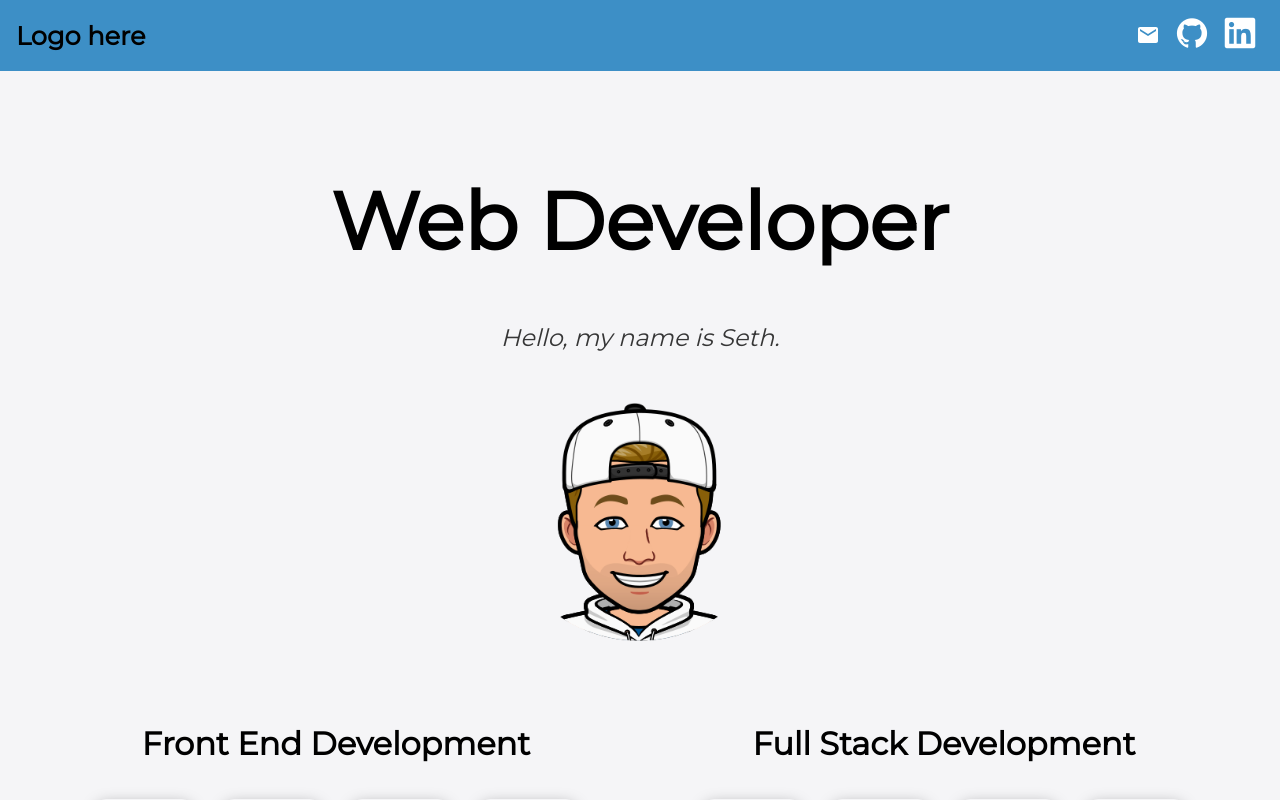
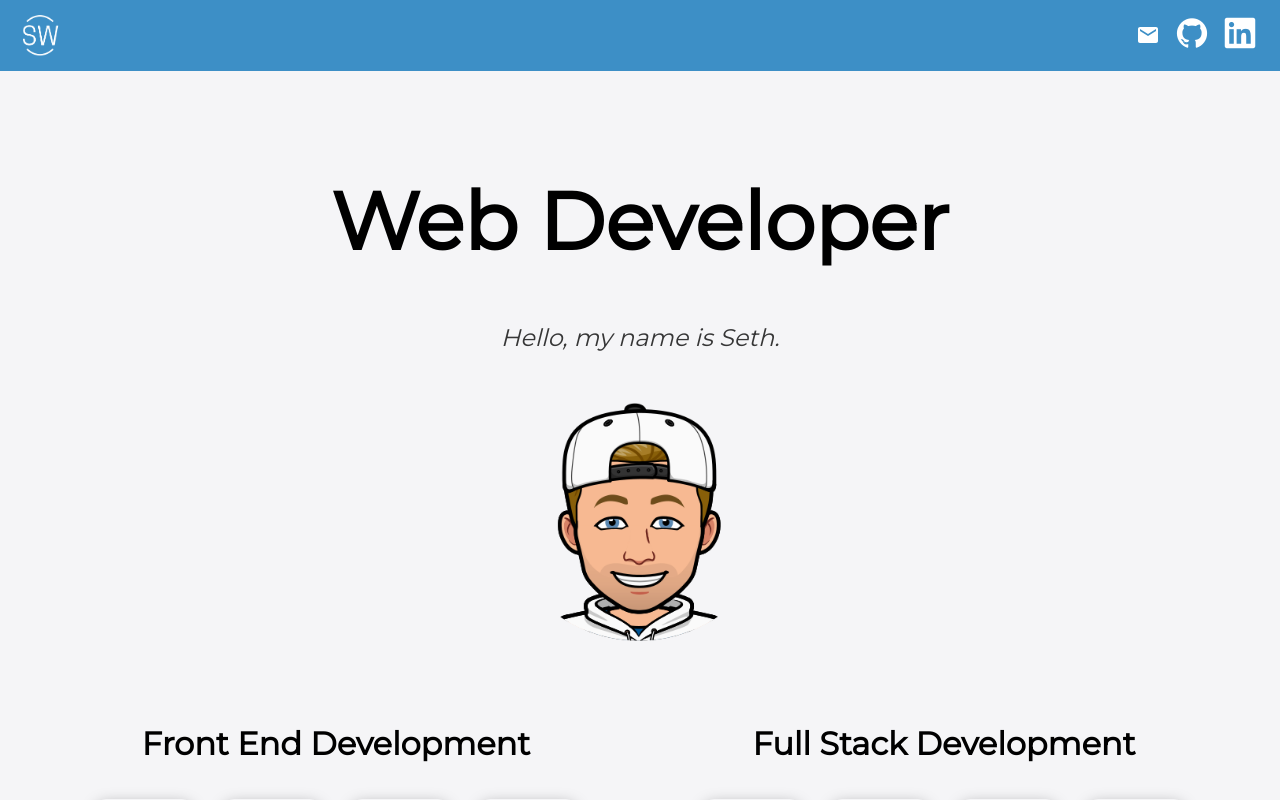
Before and after one commit to slwooten/portfolio-slw, a React (Create React App) app: page / in a window 1280 px wide. Shown: the top 800 px of the page. Built offline with nearby package versions, Linux system fonts and the light colour scheme.

Commit message:
added logo

```diff
--- a/src/components/Header/header.css
+++ b/src/components/Header/header.css
@@ -19,6 +19,18 @@
   align-items: flex-end;
 }
 
+.title img {
+  height: 3rem;
+  width: 3rem;
+}
+
+.title img:hover {
+  cursor: pointer;
+  /* transform: rotate(10deg); */
+  transform: scale(1.1);
+  transition: ease 48ms;
+}
+
 .nav-tabs {
   display: flex;
   justify-content: space-between;
--- a/src/components/Header/index.jsx
+++ b/src/components/Header/index.jsx
@@ -1,14 +1,23 @@
 import React from 'react';
 
 import './header.css';
+import sw from '../../images/SW.png';
 
 import EmailIcon from '@mui/icons-material/Email';
 
 const Header = () => {
+
+  const scrollToTop = () => {
+    window.scrollTo({
+      top: 0,
+      behavior: 'smooth'
+    });
+  }
+
   return (
     <div className='header-container'>
       <div className='title'>
-        <h1>Logo here</h1>
+        <img onClick={scrollToTop} src={sw} alt='logo' />
       </div>
       <div className='nav-tabs'>
         <a href='mailto:slwooten@gmail.com' target='new'>
```
Also changed, not shown: src/images/SW.png (added).
